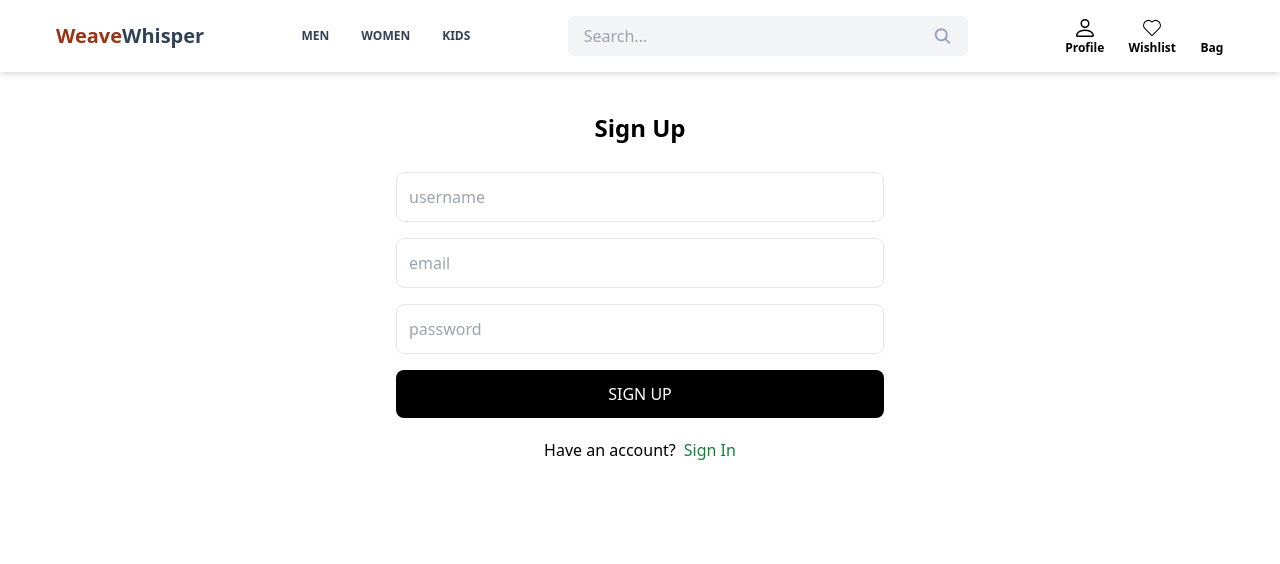
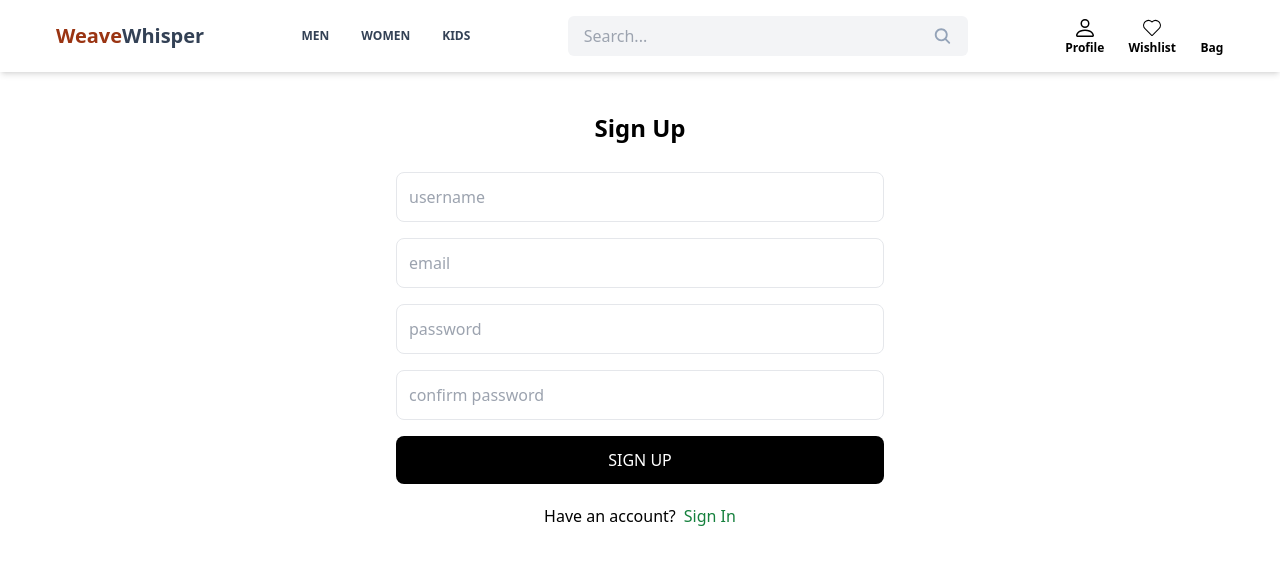
Before and after one commit to B3nzy/WeaveWhisper_eCommerce_FrontEnd, a React (Vite) app: page /sign-up in a window 1280 px wide. Shown: the top 564 px of the page. Built offline with nearby package versions, Linux system fonts and the light colour scheme; some icons are missing.

Commit message:
add sign-up validation using formik and yup

```diff
--- a/package.json
+++ b/package.json
@@ -11,10 +11,12 @@
   },
   "dependencies": {
     "@material-tailwind/react": "^2.1.5",
+    "formik": "^2.4.5",
     "react": "^18.2.0",
     "react-dom": "^18.2.0",
     "react-icons": "^4.12.0",
-    "react-router-dom": "^6.20.0"
+    "react-router-dom": "^6.20.0",
+    "yup": "^1.3.2"
   },
   "devDependencies": {
     "@types/react": "^18.2.37",
--- a/src/pages/SignUp.jsx
+++ b/src/pages/SignUp.jsx
@@ -1,30 +1,109 @@
 import React from "react";
 import { Link } from "react-router-dom";
+import { useFormik } from "formik";
+import { signUpSchema } from "../schemas/signup";
 
 export default function SignUp() {
+  const onSubmit = () => {
+    console.log("submiited");
+  };
+  const { values, handleChange, handleBlur, handleSubmit, errors, touched } =
+    useFormik({
+      initialValues: {
+        username: "",
+        email: "",
+        password: "",
+        confirm_password: "",
+      },
+      validationSchema: signUpSchema,
+      onSubmit,
+    });
+
   return (
     <div className="max-w-lg mx-auto items-center p-3">
       <h1 className="my-7 font-semibold text-2xl text-center">Sign Up</h1>
-      <form className="flex flex-col gap-4">
+      <form className="flex flex-col gap-4" onSubmit={handleSubmit}>
         <input
-          className="border p-3 rounded-lg focus:outline-orange-200"
+          className={[
+            "border p-3 rounded-lg focus:outline-orange-200",
+            errors.username &&
+              touched.username &&
+              " border-red-600 border-[1.5px]",
+          ].join("")}
           type="text"
           placeholder="username"
           id="username"
+          name="username"
+          value={values.username}
+          onChange={handleChange}
+          onBlur={handleBlur}
         />
+        {errors.username && (
+          <p className="text-red-500 mt-[-12px] text-xs ml-2">
+            {errors.username}
+          </p>
+        )}
         <input
-          className="border p-3 rounded-lg focus:outline-orange-200"
+          className={[
+            "border p-3 rounded-lg focus:outline-orange-200",
+            errors.email && touched.email && " border-red-600 border-[1.5px]",
+          ].join("")}
           type="email"
           placeholder="email"
           id="email"
+          name="email"
+          value={values.email}
+          onChange={handleChange}
+          onBlur={handleBlur}
         />
+        {errors.email && touched.email && (
+          <p className="text-red-500 mt-[-12px] text-xs ml-2">{errors.email}</p>
+        )}
         <input
-          className="border p-3 rounded-lg focus:outline-orange-200"
-          type="text"
+          className={[
+            "border p-3 rounded-lg focus:outline-orange-200",
+            errors.password &&
+              touched.password &&
+              " border-red-600 border-[1.5px]",
+          ].join("")}
+          type="password"
           placeholder="password"
           id="password"
+          name="password"
+          value={values.password}
+          onChange={handleChange}
+          onBlur={handleBlur}
         />
-        <button className="bg-black text-white p-3 uppercase rounded-lg hover:opacity-90 disabled:opacity-80">
+        {errors.password && touched.password && (
+          <p className="text-red-500 mt-[-12px] text-xs ml-2">
+            {errors.password}
+          </p>
+        )}
+        <input
+          className={[
+            "border p-3 rounded-lg focus:outline-orange-200",
+            errors.confirm_password &&
+              touched.confirm_password &&
+              " border-red-600 border-[1.5px]",
+          ].join("")}
+          type="password"
+          placeholder="confirm password"
+          id="confirm_password"
+          name="confirm_password"
+          value={values.confirm_password}
+          onChange={handleChange}
+          onBlur={handleBlur}
+        />
+        {errors.confirm_password && touched.confirm_password && (
+          <p className="text-red-500 mt-[-12px] text-xs ml-2">
+            {errors.confirm_password}
+          </p>
+        )}
+        <button
+          type="button"
+          onClick={handleSubmit}
+          className="bg-black text-white p-3 uppercase rounded-lg hover:opacity-90 disabled:opacity-80"
+        >
           Sign up
         </button>
       </form>
--- /dev/null
+++ b/src/schemas/signup.js
@@ -0,0 +1,22 @@
+import * as yup from "yup";
+
+const passwordRules =
+  /^(?=.*[0-9])(?=.*[a-z])(?=.*[A-Z])(?=.*\W)(?!.* ).{6,10}$/;
+//Password must contain one digit from 1 to 9, one lowercase letter, one uppercase letter, one special character, no space, and it must be 6-10 characters long.
+export const signUpSchema = yup.object().shape({
+  username: yup.string().required("*required"),
+  email: yup
+    .string()
+    .email("*please enter a valid email")
+    .required("*required"),
+  password: yup
+    .string()
+    .min(5, "*too short!")
+    .max(10, "*too long!")
+    .matches(passwordRules, { message: "*please create a stronger password!" })
+    .required("*required"),
+  confirm_password: yup
+    .string()
+    .oneOf([yup.ref("password")], "*password must match!")
+    .required("*password must match!"),
+});
```
Also changed, not shown: 1 other file (tests, documents, lock files or other folders).
